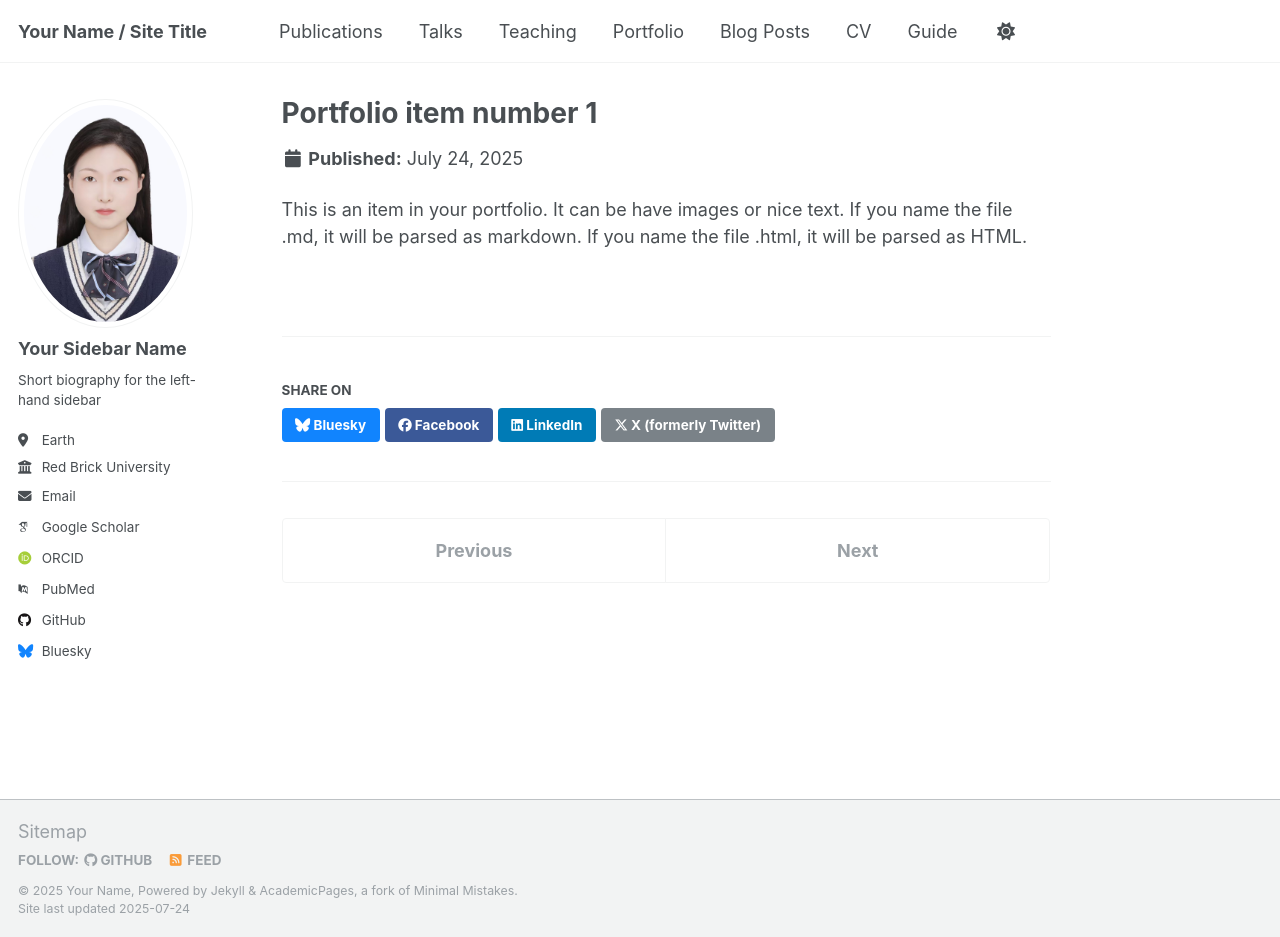
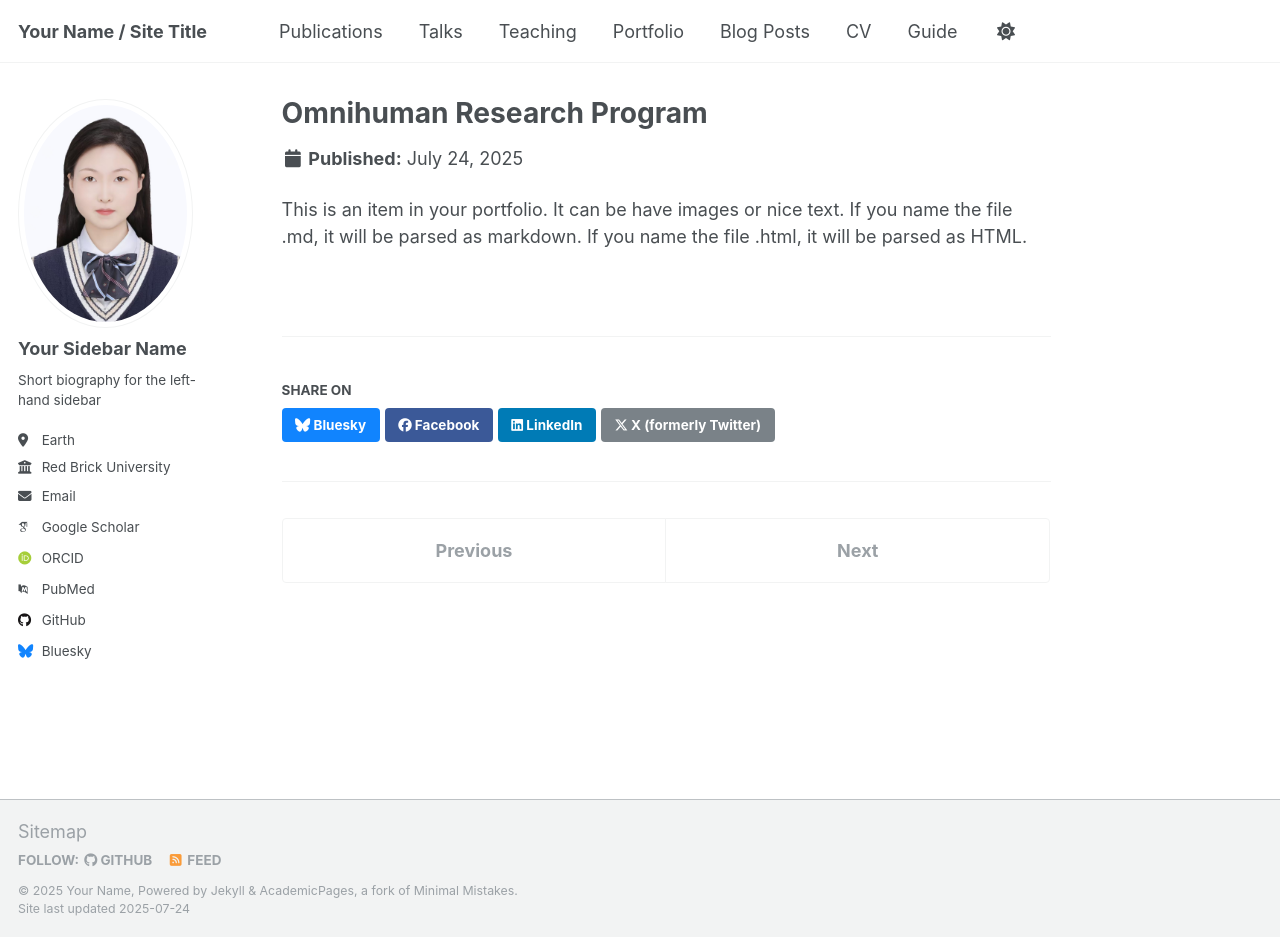
Before and after one commit to humanrights13/ranhou13, a Jekyll site: the page built from _portfolio/portfolio-1.md, in a window 1280 px wide and 937 px high. Built offline with Jekyll 4.4.1, drawn with Linux system fonts in a browser that asks for light colours; some web fonts are replaced; a script that is not in the unit is left out.

Commit message:
Add files via upload

```diff
--- a/_portfolio/portfolio-1.md
+++ b/_portfolio/portfolio-1.md
@@ -1,6 +1,6 @@
 ---
-title: "Portfolio item number 1"
-excerpt: "Short description of portfolio item number 1<br/><img src='/images/500x300.png'>"
+title: "Omnihuman Research Program  "
+excerpt: "An upper limb rehabilitation system integrating VR headset,  pneumatic gloves and haptic feedback<br/><img src='/images/Om1.png'>"
 collection: portfolio
 ---
 
```
